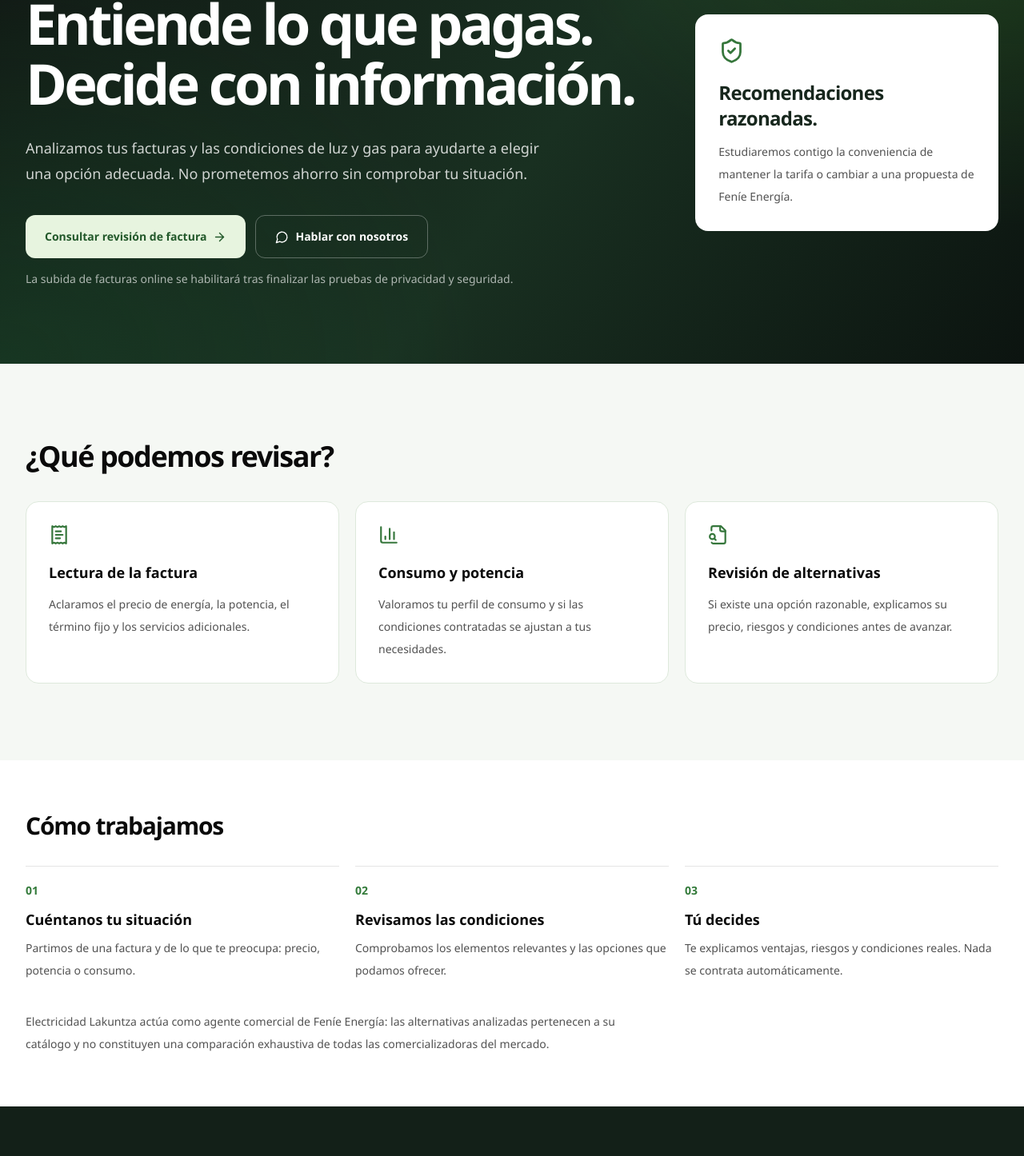
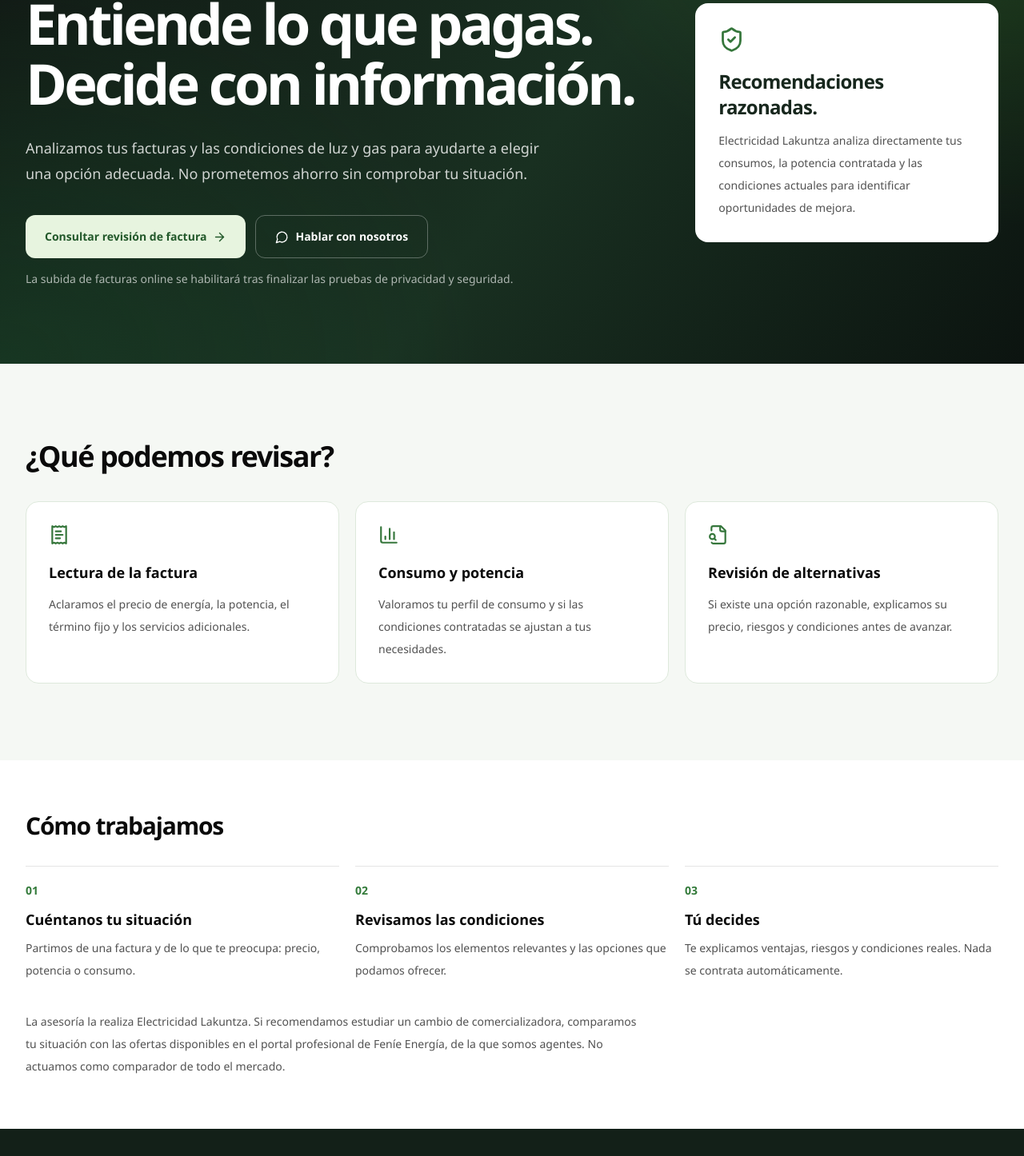
Before and after one commit to Gorkaa96/electricidad-lakuntza-web, a Next.js app: page /asesoria-energetica in a window 1280 px wide. Shown: the part 228-1674 px from the top of the page at 80% size. Built offline with nearby package versions, Linux system fonts and the light colour scheme; no server answers.

Commit message:
Clarify actual Fenie agent, alarm commercial and own charger/advice roles

```diff
--- a/app/asesoria-energetica/page.jsx
+++ b/app/asesoria-energetica/page.jsx
@@ -5,7 +5,7 @@ import MobileContactBar from '@/components/MobileContactBar';
 
 export const metadata = {
   title: 'Asesoría energética y revisión de contratos',
-  description: 'Revisión personalizada de facturas, potencia y condiciones de luz y gas. Te explicamos las alternativas de Feníe Energía sin prometer ahorros automáticos.',
+  description: 'Asesoría energética realizada directamente por Electricidad Lakuntza: revisión de facturas, potencia, consumo y condiciones de contratación.',
   alternates: { canonical: '/asesoria-energetica' },
 };
 
@@ -36,7 +36,7 @@ export default function AsesoriaEnergeticaPage() {
             <aside className="rounded-2xl border border-white/20 bg-white p-7 text-[#17271D] lg:col-span-4">
               <ShieldCheck size={33} className="text-[#35763B]" aria-hidden="true" />
               <h2 className="mt-5 text-2xl font-semibold tracking-[-.03em]">Recomendaciones razonadas.</h2>
-              <p className="mt-3 text-sm leading-7 text-neutral-600">Estudiaremos contigo la conveniencia de mantener la tarifa o cambiar a una propuesta de Feníe Energía.</p>
+              <p className="mt-3 text-sm leading-7 text-neutral-600">Electricidad Lakuntza analiza directamente tus consumos, la potencia contratada y las condiciones actuales para identificar oportunidades de mejora.</p>
             </aside>
           </div>
         </section>
@@ -55,7 +55,7 @@ export default function AsesoriaEnergeticaPage() {
               ['03', 'Tú decides', 'Te explicamos ventajas, riesgos y condiciones reales. Nada se contrata automáticamente.'],
             ].map(([num,title,text])=><li key={num} className="border-t border-neutral-200 pt-5"><p className="text-sm font-semibold text-[#347B3B]">{num}</p><h3 className="mt-3 text-lg font-semibold">{title}</h3><p className="mt-2 text-sm leading-7 text-neutral-600">{text}</p></li>)}
           </ol>
-          <p className="mt-9 max-w-3xl text-sm leading-7 text-neutral-600">Electricidad Lakuntza actúa como agente comercial de Feníe Energía: las alternativas analizadas pertenecen a su catálogo y no constituyen una comparación exhaustiva de todas las comercializadoras del mercado.</p>
+          <p className="mt-9 max-w-3xl text-sm leading-7 text-neutral-600">La asesoría la realiza Electricidad Lakuntza. Si recomendamos estudiar un cambio de comercializadora, comparamos tu situación con las ofertas disponibles en el portal profesional de Feníe Energía, de la que somos agentes. No actuamos como comparador de todo el mercado.</p>
         </section>
       </main><Footer /><MobileContactBar />
     </div>
```
